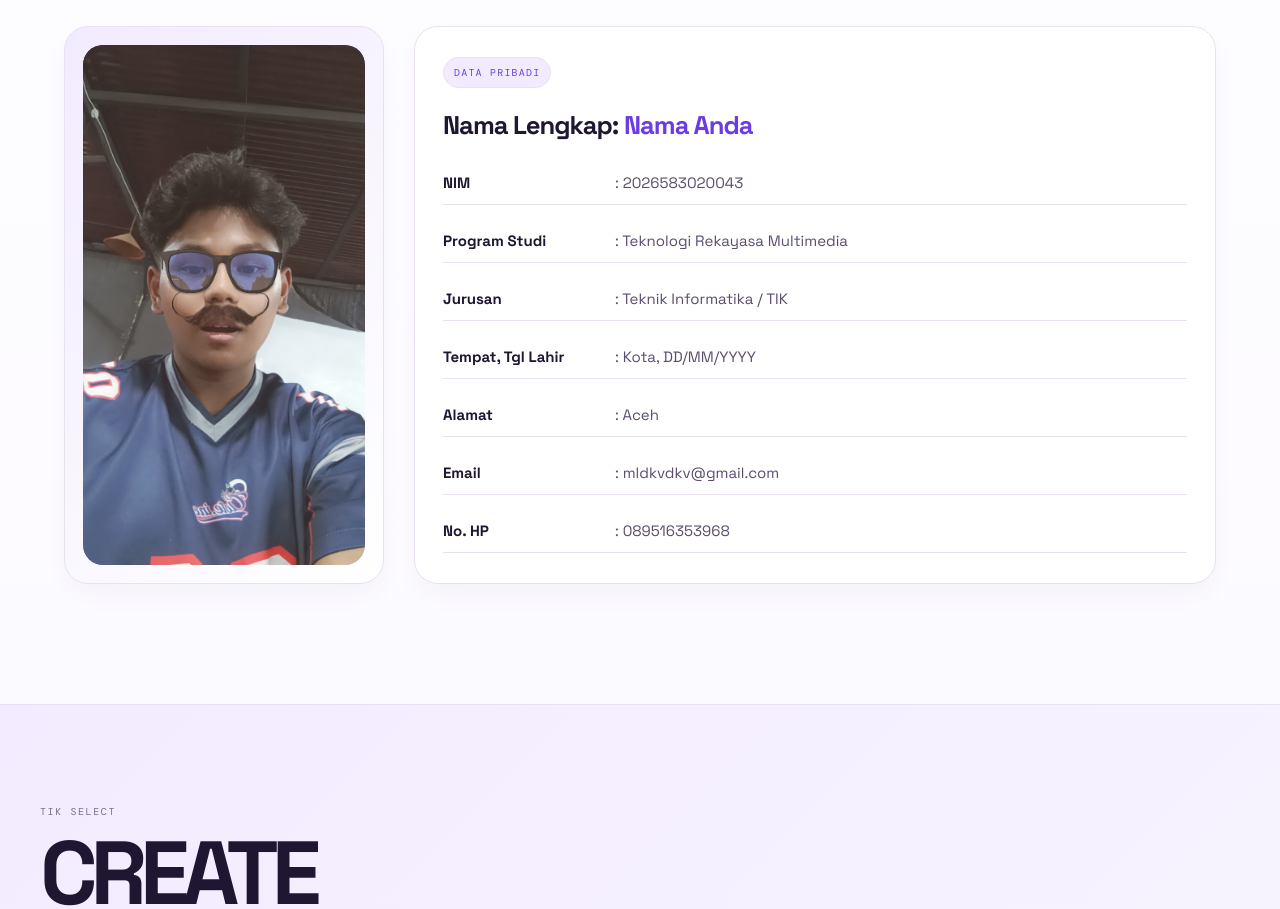
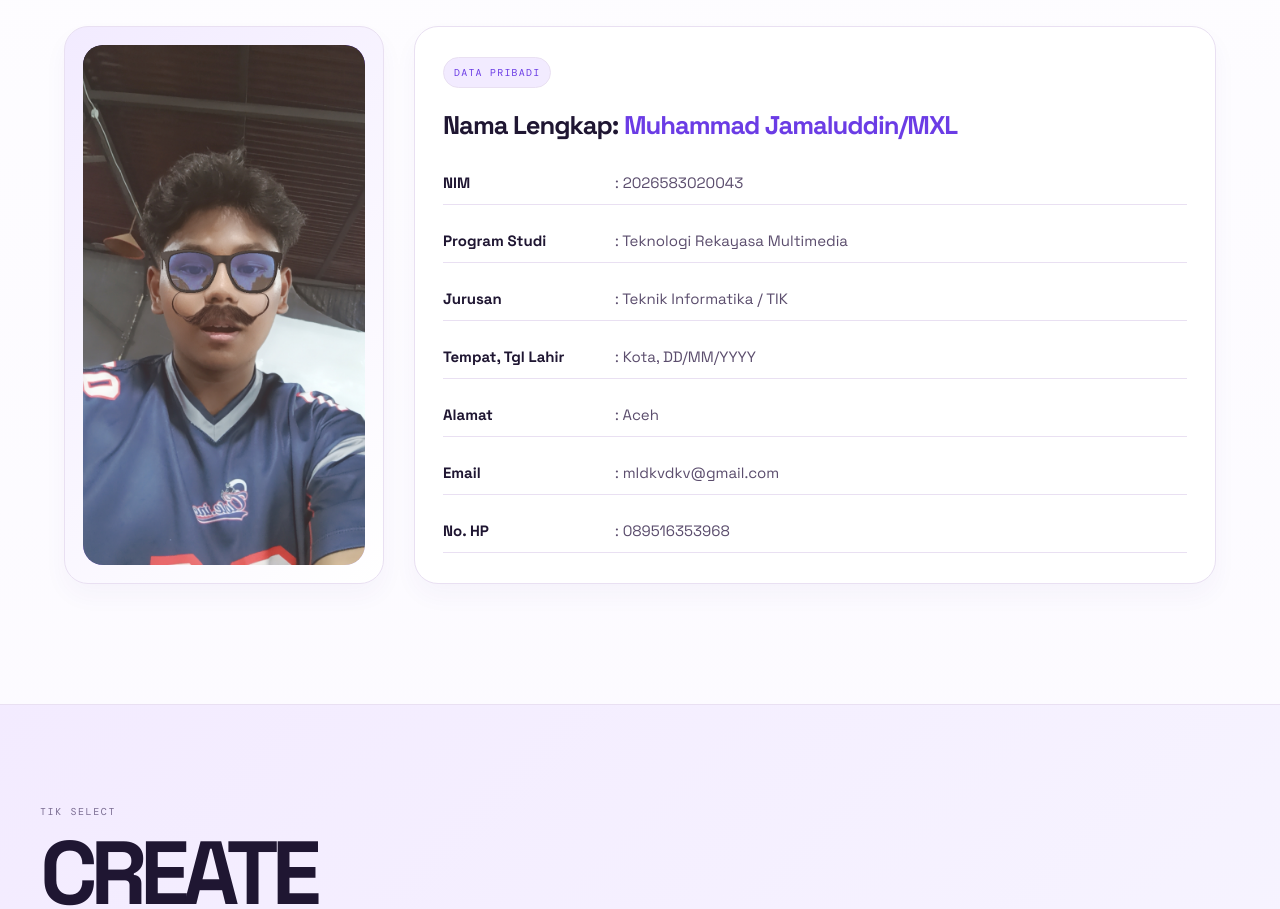
Before and after one commit to malgtps12/multimedia-store, a website: page index.html in a window 1280 px wide. Shown: the part 1131-2040 px from the top of the page. Drawn offline with nearby package versions, Linux system fonts and the light colour scheme.

Commit message:
Update project

```diff
--- a/index.html
+++ b/index.html
@@ -55,7 +55,7 @@
 
         <div class="profile-info">
           <div class="profile-tag">Data Pribadi</div>
-          <h3>Nama Lengkap: <span>Nama Anda</span></h3>
+          <h3>Nama Lengkap: <span>Muhammad Jamaluddin/MXL</span></h3>
           <ul class="biodata-list">
             <li><strong>NIM</strong><span>: 2026583020043</span></li>
             <li><strong>Program Studi</strong><span>: Teknologi Rekayasa Multimedia</span></li>
```
